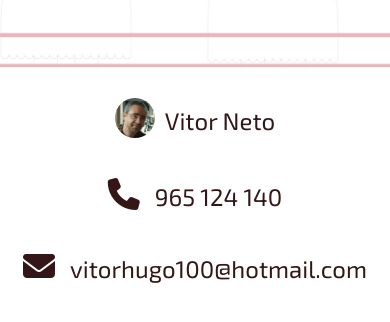
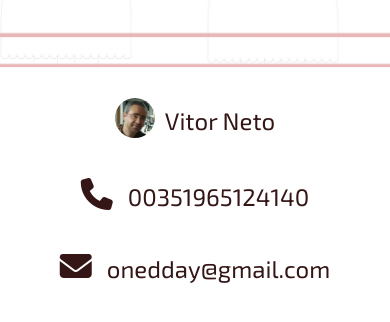
Before and after one commit to Beaneto/feira_hello, a plain HTML site: page docs/Cont.html in a window 390 px wide. Shown: the part 382-704 px from the top of the page. Drawn offline with Linux system fonts and the light colour scheme.

Commit message:
changed phone and email

```diff
--- a/docs/Cont.html
+++ b/docs/Cont.html
@@ -52,13 +52,13 @@
             <div class="contact-item">
                 <i class="fa fa-phone"></i>
                 <span>
-                    <h5>965 124 140</h5>
+                    <h5>00351965124140</h5>
                 </span>
             </div>
             <div class="contact-item">
                 <i class="fa fa-envelope"></i>
                 <span>
-                    <h5>vitorhugo100@hotmail.com</h5>
+                    <h5>onedday@gmail.com</h5>
                 </span>
             </div>
         </div>
```
Also changed, not shown: docs/index.html (+2 -1 lines), docs/Loc.html (line endings or trailing spaces), docs/images/info_svg.svg, docs/style.css (line endings or trailing spaces).
